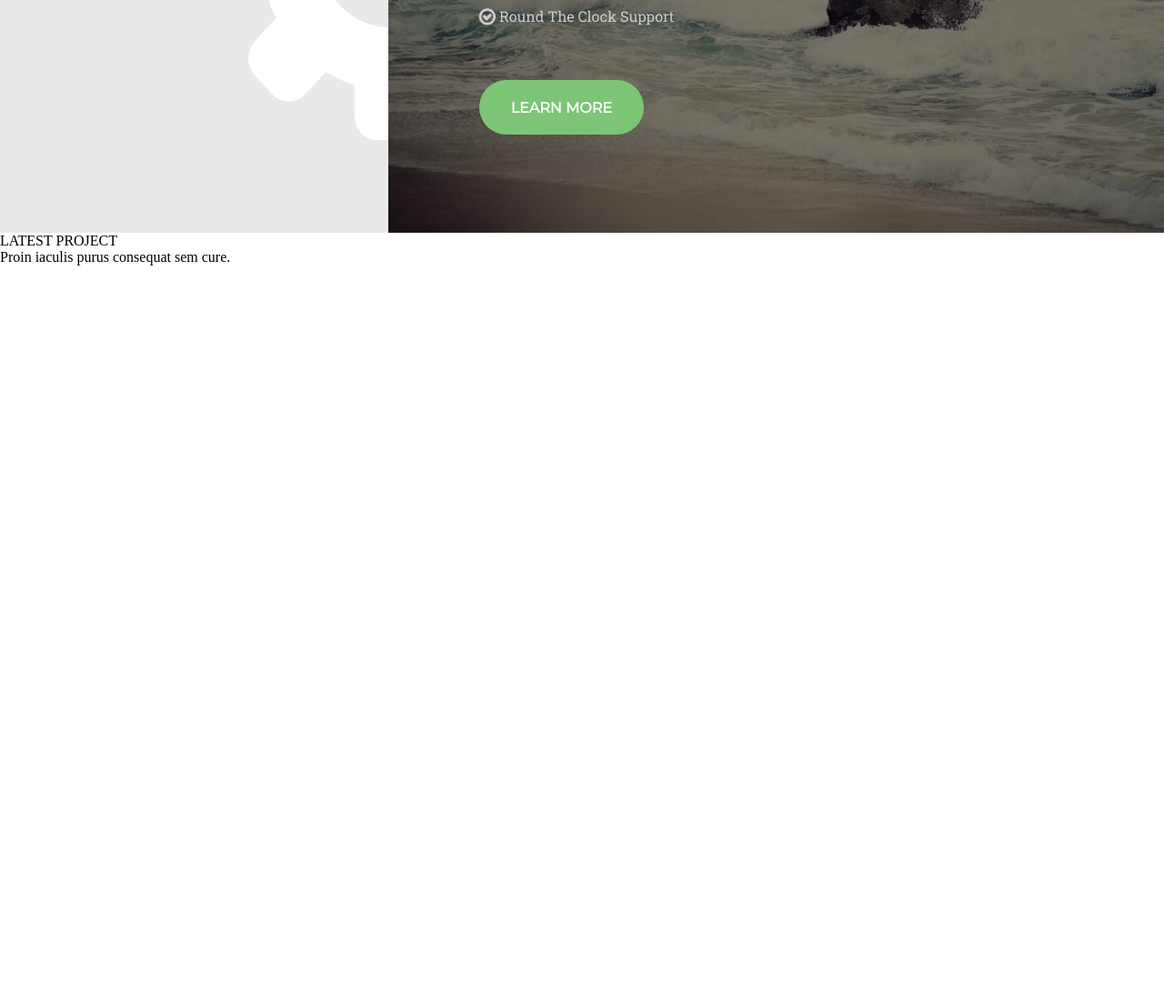
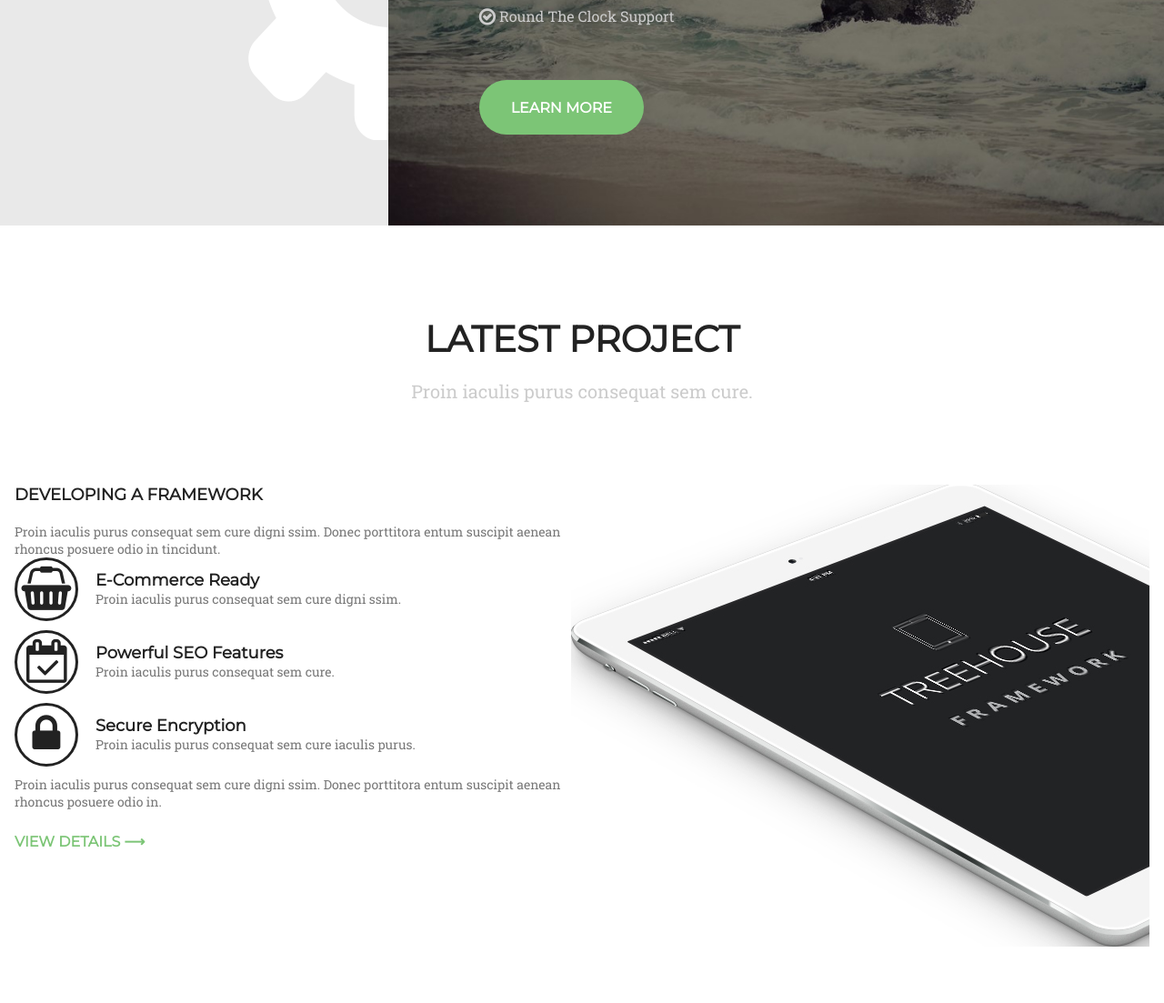
Before and after one commit to andreynikonov23/tree-house, a plain HTML site: page index.html in a window 1280 px wide. Shown: the part 1593-2696 px from the top of the page at 91% size. Before the commit the page ends 1885 px from the top, so only its background shows below. Drawn offline with Linux system fonts and the light colour scheme.

Commit message:
15.04.22

```diff
--- a/index.html
+++ b/index.html
@@ -75,7 +75,57 @@
                 <button class="jr-button">LEARN MORE</button>
             </div>
         </div>
-        <div>LATEST PROJECT</div>
-        <div>Proin iaculis purus consequat sem cure.</div>
+        <div class="heading marg">LATEST PROJECT</div>
+        <div class="subhead marg-butt">Proin iaculis purus consequat sem cure.</div>
+        <div class="latest-project margin">
+            <div class="lp-block">
+                <div class="head-block">DEVELOPING A FRAMEWORK</div>
+                <div class="text-block">
+                    Proin iaculis purus consequat sem cure
+                    digni ssim. Donec porttitora entum suscipit
+                    aenean rhoncus posuere odio in tincidunt.
+                </div>
+                <div class="lists">
+                    <div class="circle"><span class="fa fa-shopping-basket fa-3x"></span></div>
+                    <div class="txt">
+                        <div class="head-block">E-Commerce Ready</div>
+                        <div class="text-block">
+                            Proin iaculis purus consequat sem cure
+                            digni ssim.
+                        </div>
+                    </div>
+                </div>
+                <div class="lists">
+                    <div class="circle c3"><span class="fa fa-calendar-check-o fa-3x"></span></div>
+                    <div class="txt">
+                        <div class="head-block">Powerful SEO Features</div>
+                        <div class="text-block">
+                            Proin iaculis purus consequat sem cure.
+                        </div>
+                    </div>
+                </div>
+                <div class="lists">
+                    <div class="circle"><span class="fa fa-lock fa-3x"></span></div>
+                    <div class="txt">
+                        <div class="head-block">Secure Encryption</div>
+                        <div class="text-block">
+                            Proin iaculis purus consequat sem cure
+                            iaculis purus.
+                        </div>
+                    </div>
+                </div>
+                <div class="text-block info">
+                    Proin iaculis purus consequat sem cure
+                    digni ssim. Donec porttitora entum suscipit
+                    aenean rhoncus posuere odio in.
+                </div>
+                <div class="details">
+                    VIEW DETAILS &xrarr;
+                </div>
+            </div>
+            <div class="ipad">
+                <img src="img/ipad.jpg">
+            </div>
+        </div>
     </body>
 </html>
--- a/main.css
+++ b/main.css
@@ -142,15 +142,16 @@ nav{
 }
 .just-relax{
     width: 100%;
-    height: 616px;
     display: grid;
     grid-template-columns: 1fr 2fr;
+
 }
 .first{
     background-color: var(--just-relax-block);
     display: grid;
     grid-template-columns: 1;
     justify-content: end;
+
 }
 .first img{
     margin-top: 100px;
@@ -201,3 +202,59 @@ nav{
     background-color: white;
     color: var(--black);
 }
+.marg{
+    margin-top: 100px;
+}
+.marg-butt{
+    margin-bottom: 90px;
+}
+.latest-project{
+    height: 570px;
+    display: grid;
+    grid-template-columns: repeat(2, 1fr);
+}
+.ipad{
+
+}
+.lists:first-child{
+    margin-top: 25px;
+}
+.lists{
+    margin-bottom: 10px;
+}
+.lists:last-child{
+    margin-bottom: 15px;
+}
+.circle{
+    display: inline-block;
+    width: auto;
+    margin-right: 15px;
+    width: 70px;
+    height: 70px;
+    border-radius: 70px;
+    text-align: center;
+    line-height: 85px;
+    color: var(--black);
+    border: 3px solid var(--black);
+}
+.txt{
+    display: inline-block;
+    width: 70%;
+}
+.txt .head-block{
+    margin-bottom: 0;
+}
+.c3{
+    padding-left: 4px;
+}
+.info{
+    margin-bottom: 25px;
+}
+.details{
+    color: var(--green);
+    font-family: 'Montserrat', sans-serif;
+    font-weight: bold;
+    font-size: 16px;
+    border-radius: 30px;
+    cursor: pointer;
+}
```
